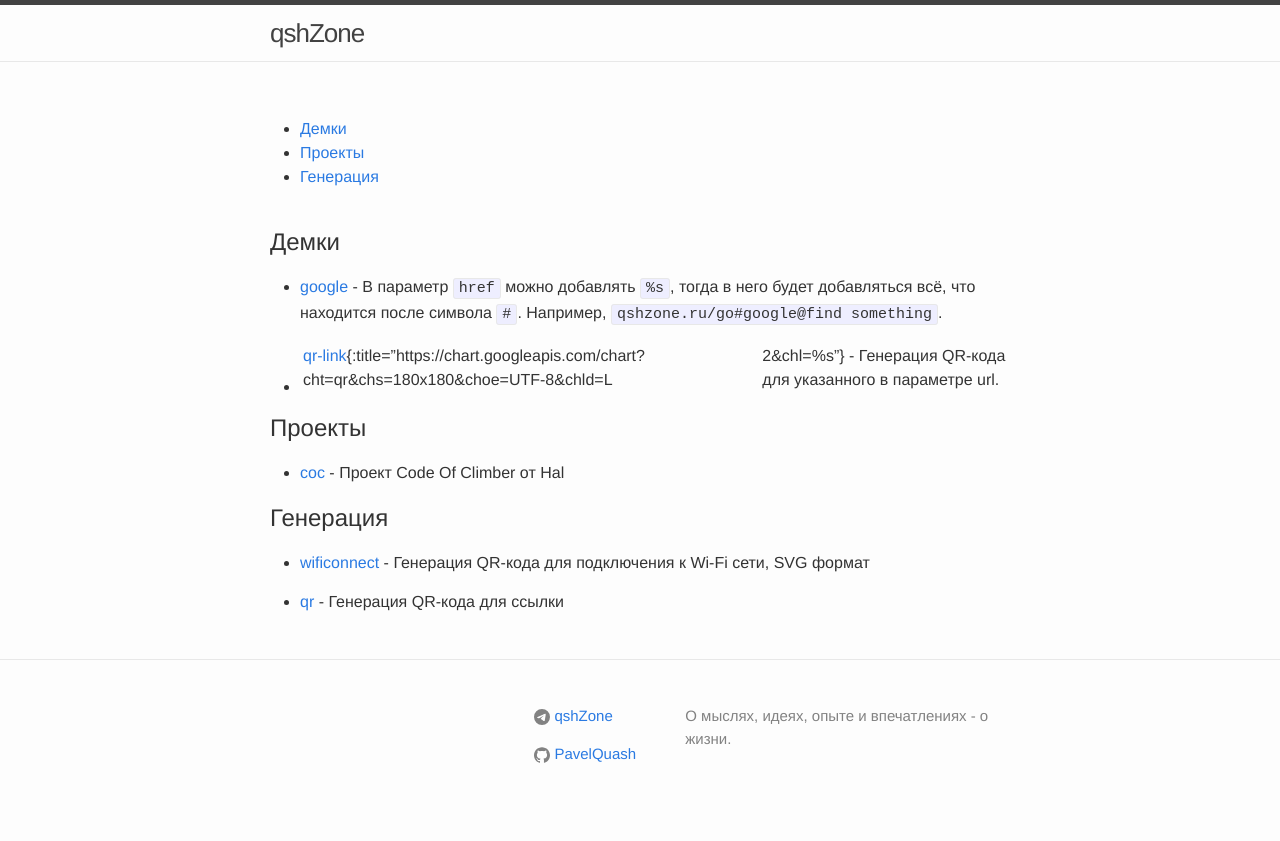
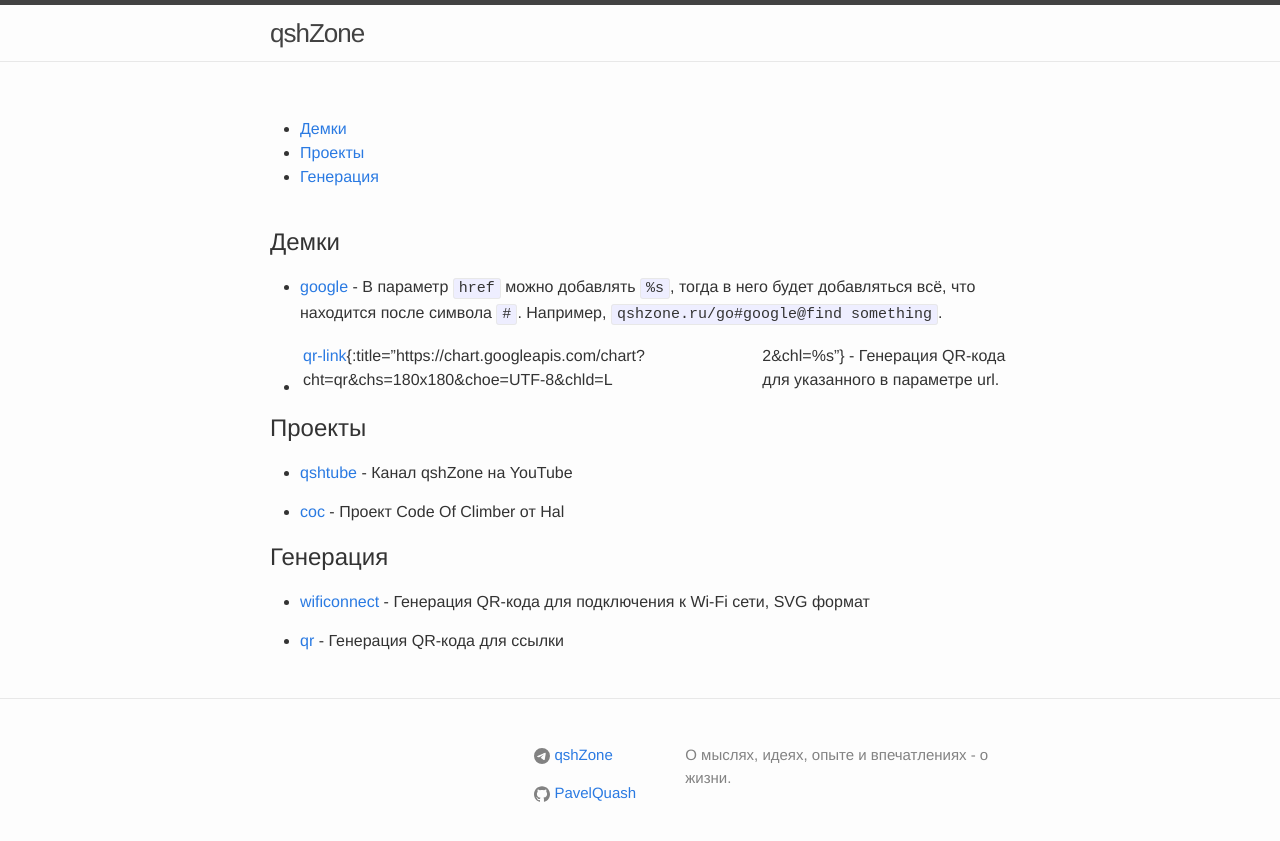
Before and after one commit to qshZone/qshzone.github.io, a Jekyll site: the page built from go-links.md, in a window 1280 px wide. Shown: the top 841 px of the page. Built offline with Jekyll 4.4.1, drawn with Linux system fonts in a browser that asks for light colours.

Commit message:
Добавил ссылку на свой канал на YouTube

```diff
--- a/_data/links.yml
+++ b/_data/links.yml
@@ -11,6 +11,9 @@
 
 - category: Проекты
   links:
+  - alias: qshtube
+    href: https://www.youtube.com/channel/UCZk4D9_cGHCVLI1Dd59GAZQ
+    desc: Канал qshZone на YouTube
   - alias: coc
     href: https://codeofclimber.ru/
     desc: Проект Code Of Climber от Hal
```
